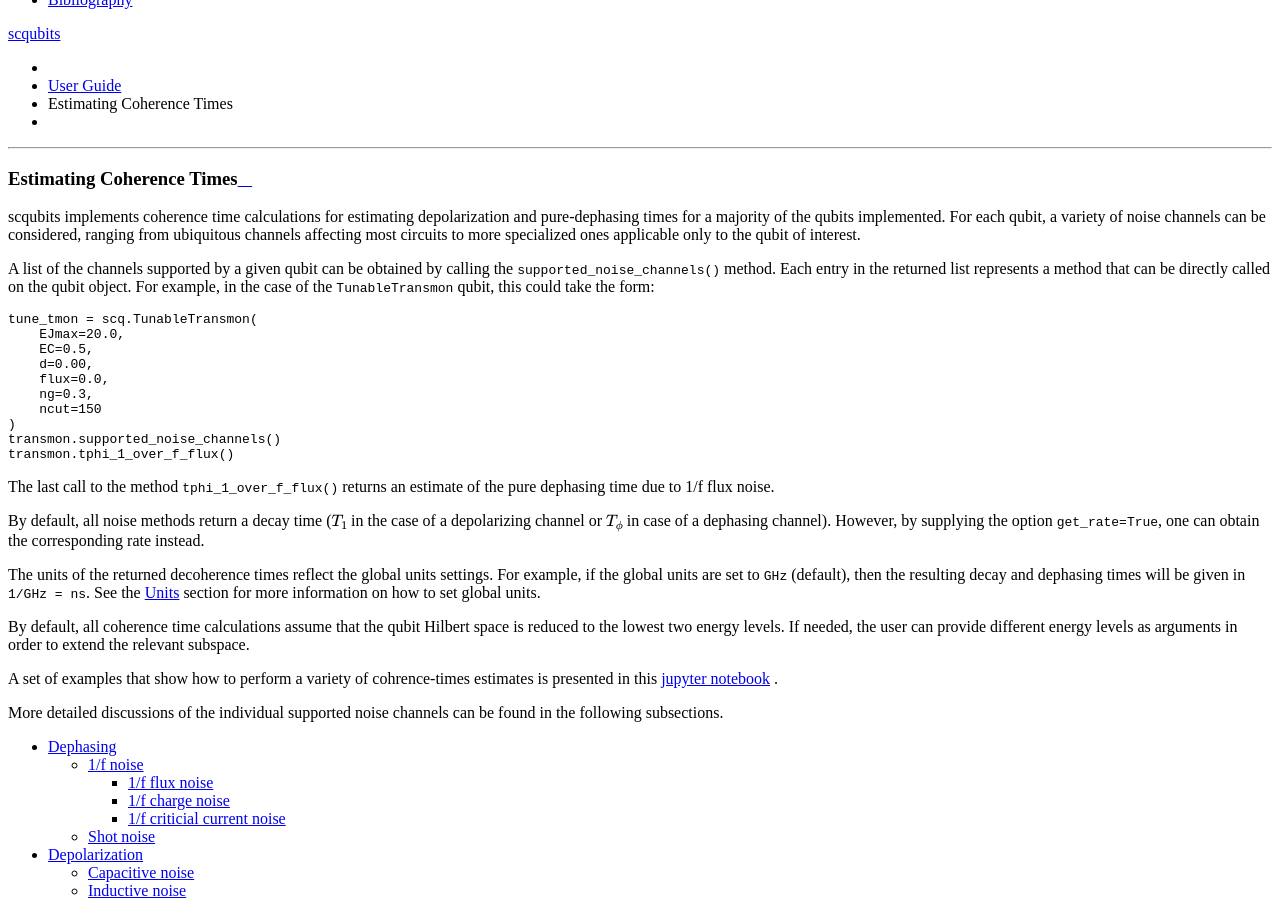
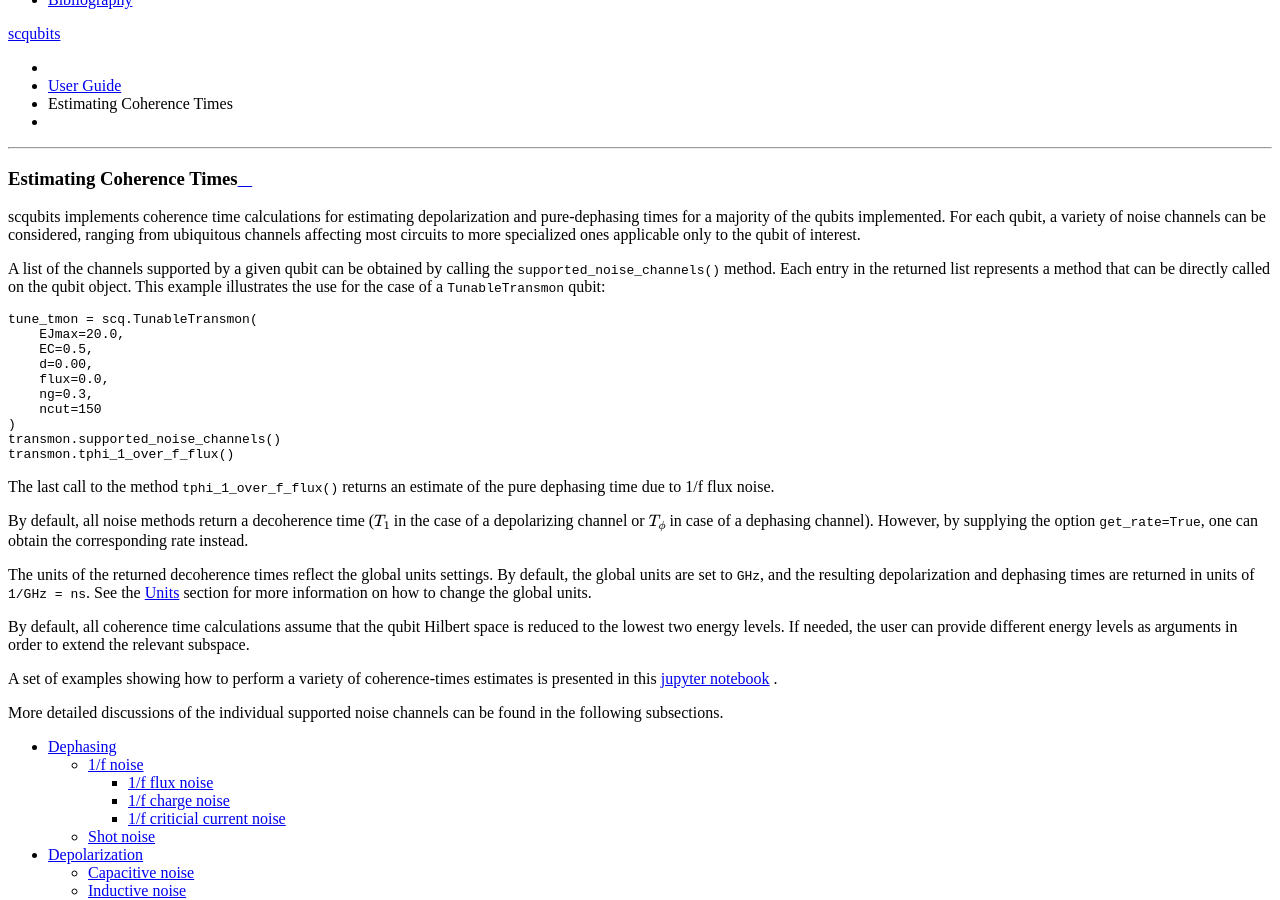
Before and after one commit to scqubits/scqubits, a Sphinx documentation site: the page built from docs/source/guide/guide-noise.rst, in a window 1280 px wide and 900 px high, scrolled down 414 px. Built offline with Sphinx 7.4.7 and the Read the Docs theme 2.0.0, drawn with Linux system fonts in a browser that asks for light colours; pages that are not in the unit, such as notebooks, are missing from menus.

Commit message:
minor edits

```diff
--- a/docs/source/guide/guide-noise.rst
+++ b/docs/source/guide/guide-noise.rst
@@ -13,7 +13,7 @@ affecting most circuits to more specialized ones applicable only to the qubit of
 
 A list of the channels supported by a given qubit can be obtained by calling the ``supported_noise_channels()`` method.
 Each entry in the returned list represents a method that can be directly called on the qubit object.
-For example, in the case of  the ``TunableTransmon`` qubit, this could take the form::
+This example illustrates the use for the case of a ``TunableTransmon`` qubit::
 
     tune_tmon = scq.TunableTransmon(
         EJmax=20.0,
@@ -30,18 +30,18 @@ For example, in the case of  the ``TunableTransmon`` qubit, this could take the
 The last call to the method ``tphi_1_over_f_flux()`` returns an estimate of the pure dephasing time due
 to 1/f flux noise.
 
-By default, all noise methods return a decay time (:math:`T_1` in the case of a depolarizing channel or
+By default, all noise methods return a decoherence time (:math:`T_1` in the case of a depolarizing channel or
 :math:`T_\phi` in case of a dephasing channel). However, by supplying the option ``get_rate=True``,
 one can obtain the corresponding rate instead.
 
-The units of the returned decoherence times reflect the global units settings. For example, if the global units are set
-to ``GHz`` (default), then the resulting decay and dephasing times will be given in ``1/GHz = ns``.
-See the :ref:`guide_units` section for more information on how to set global units.
+The units of the returned decoherence times reflect the global units settings. By default, the global units are set
+to ``GHz``, and the resulting depolarization and dephasing times are returned in units of  ``1/GHz = ns``.
+See the :ref:`guide_units` section for more information on how to change the global units.
 
 By default, all coherence time calculations assume that the qubit Hilbert space is reduced to the lowest two energy levels.
 If needed, the user can provide different energy levels as arguments in order to extend the relevant subspace.
 
-A set of examples that show how to perform a variety of cohrence-times estimates is presented in
+A set of examples showing how to perform a variety of coherence-times estimates is presented in
 this `jupyter notebook <https://nbviewer.jupyter.org/github/scqubits/scqubits/blob/master/examples/demo_noise.ipynb>`_ .
 
 More detailed discussions of the individual supported noise channels can be found in the following subsections.
```
